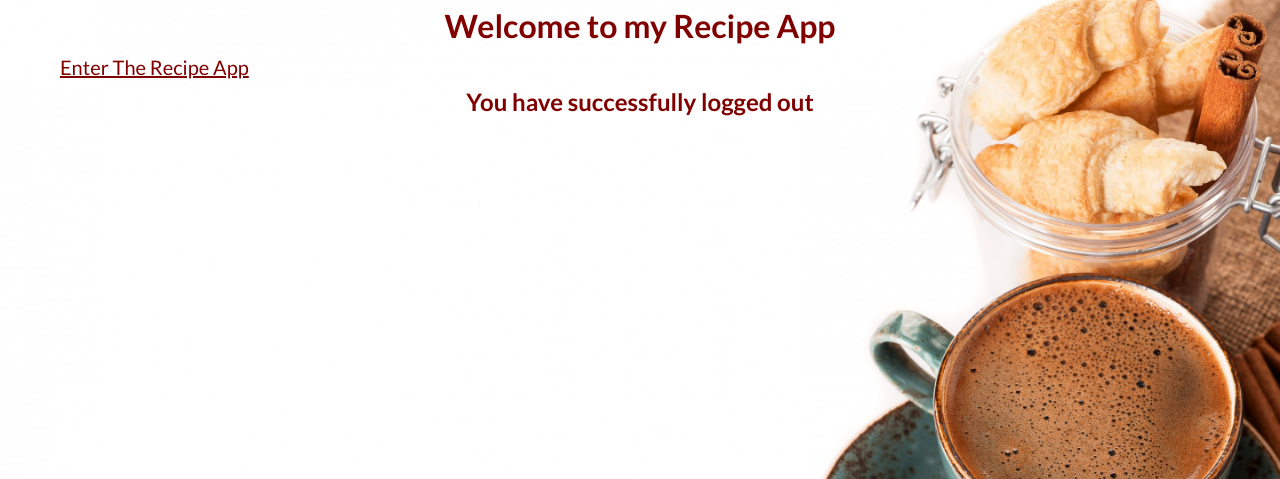
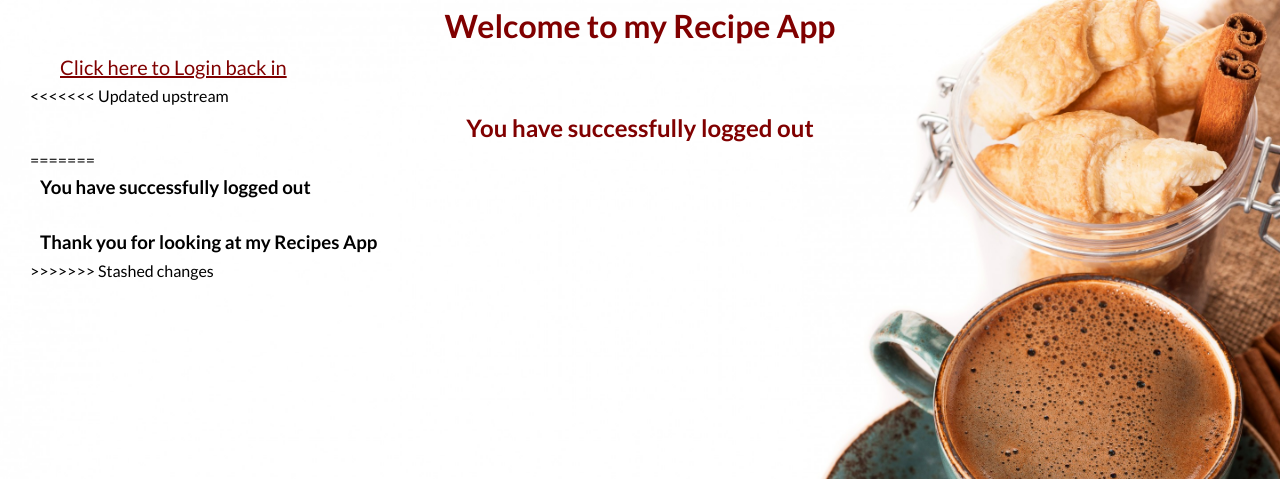
Before and after one commit to Andrew0T/recipe_app, a Django app: template src/templates/auth/success.html in a window 1280 px wide. Shown: the top 479 px of the page. Run offline with Django 3.2, Linux system fonts and the light colour scheme; the template is opened without the code that fills it, so the values that code supplies are empty.

Commit message:
Update success.html
changed wording and size of text

```diff
--- a/src/templates/auth/success.html
+++ b/src/templates/auth/success.html
@@ -21,10 +21,16 @@
       <h1>Welcome to my Recipe App</h1>
       <nav class="page-header__item nav-list">
         <div class="nav-list">
-          <a href="{% url 'recipes:list' %}" class="login__btn">Enter The Recipe App</a>
+          <a href="{% url 'recipes:list' %}" class="login__btn">Click here to Login back in</a>
         </div>
       </nav>
+<<<<<<< Updated upstream
       <h2>You have successfully logged out</h2>
+=======
+      <h3>You have successfully logged out</h3>
+      <br>
+      <h3>Thank you for looking at my Recipes App</h3>
+>>>>>>> Stashed changes
     </header>
   </body>
 </html>
```
